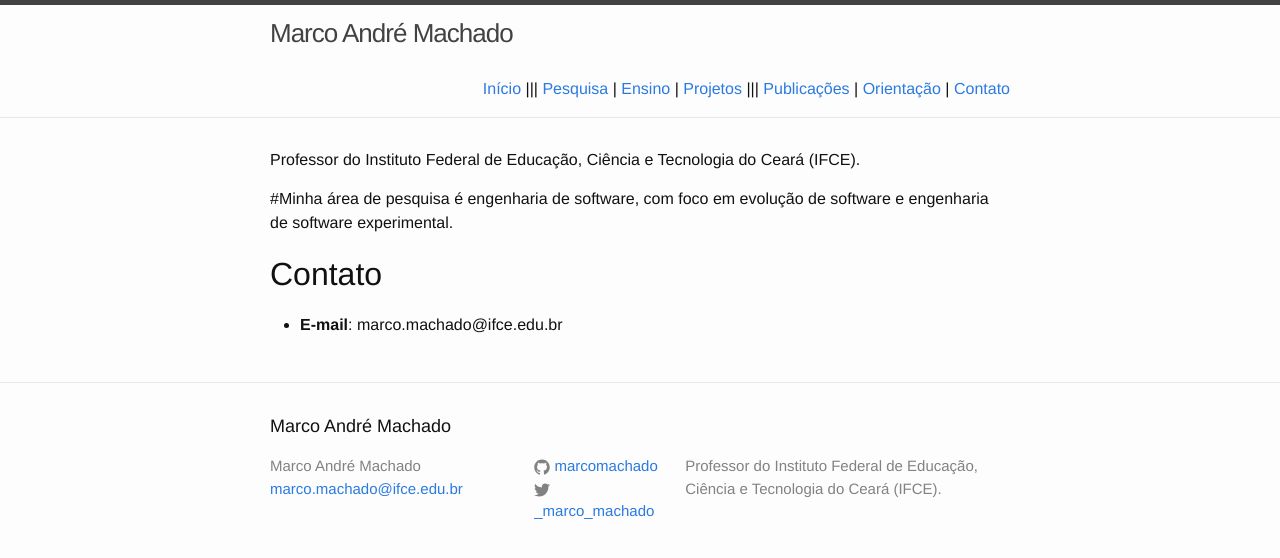
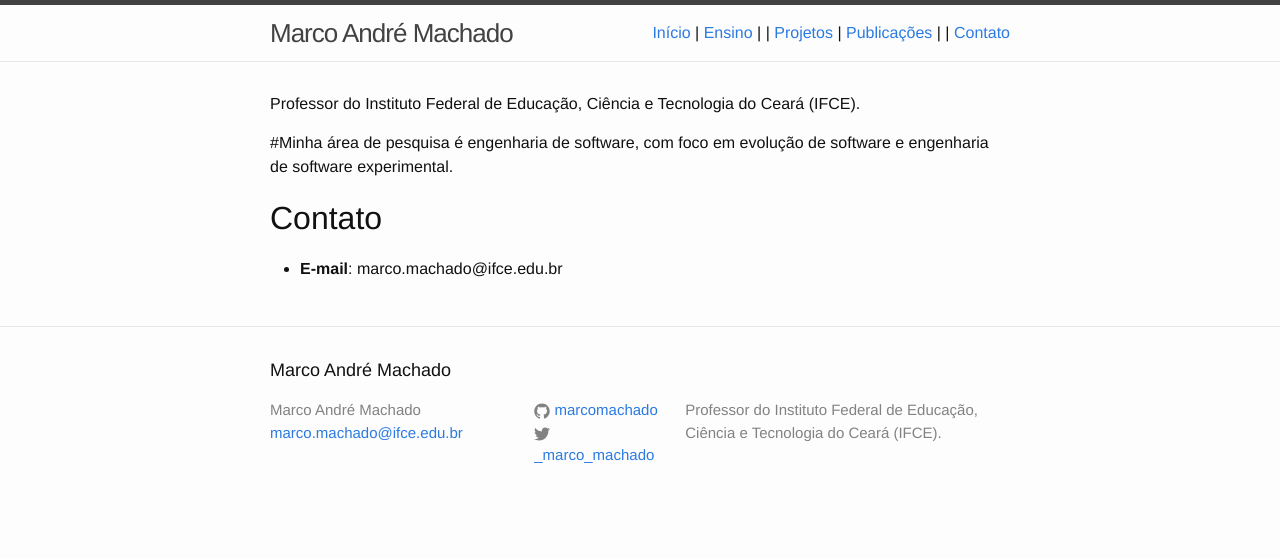
Before and after one commit to marcomachado/marcomachado.github.io, a Jekyll site: the page built from index.md, in a window 1280 px wide. Shown: the top 558 px of the page. Built offline with Jekyll 4.4.1, drawn with Linux system fonts in a browser that asks for light colours.

Commit message:
Update menu.html

```diff
--- a/_includes/menu.html
+++ b/_includes/menu.html
@@ -1,13 +1,13 @@
 <a href="{{site.baseurl}}/">Início</a>
-|||
-<a href="{{site.baseurl}}/pesquisa">Pesquisa</a>
 |
 <a href="{{site.baseurl}}/ensino">Ensino</a>
 |
+<!--<a href="{{site.baseurl}}/pesquisa">Pesquisa</a>-->
+|
 <a href="{{site.baseurl}}/projetos">Projetos</a>
-|||
+|
 <a href="{{site.baseurl}}/publications">Publicações</a>
 |
-<a href="{{site.baseurl}}/orientacao">Orientação</a>
+<!--<a href="{{site.baseurl}}/orientacao">Orientação</a>-->
 |
 <a href="{{site.baseurl}}/contato">Contato</a>
```
